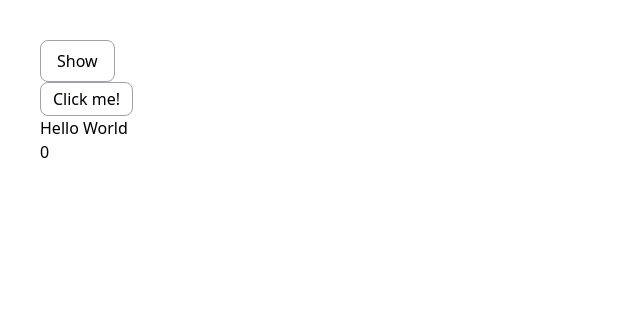
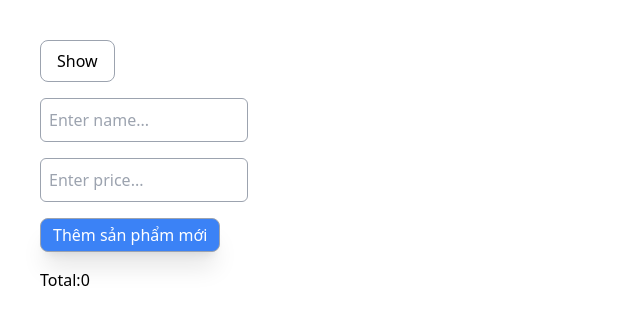
Before and after one commit to nmnhi/Reactjs, a React (Create React App) app: page / in a window 1280 px wide. Both pictures are taken after a click on the button "Show". Shown: the top 324 px of the page, without its empty margins (0-640 px from the left). Built offline with nearby package versions, Linux system fonts and the light colour scheme.

Commit message:
useMemo for add product and calculate total price

```diff
--- /dev/null
+++ b/src/Components/Add-Product.tsx
@@ -0,0 +1,62 @@
+import { useState, useMemo, useRef } from "react";
+function AddProduct() {
+  const [name, setName] = useState("");
+  const [price, setPrice] = useState("");
+  const [products, setProducts] = useState<any>([]);
+
+  const nameRef = useRef<any>();
+  const handleSubmit = () => {
+    setProducts([...products, { name, price: +price }]);
+    setName("");
+    setPrice("");
+    nameRef.current.focus();
+  };
+
+  const total = useMemo(() => {
+    const result = products.reduce((result: any, prod: any) => {
+      console.log("Tính toán lại....");
+      return result + prod.price;
+    }, 0);
+    return result;
+  }, [products]);
+
+  return (
+    <div className="mt-4">
+      <input
+        ref={nameRef}
+        className="px-2 py-1 w-52 h-11 border border-gray-400 rounded-md flex"
+        type="text"
+        value={name}
+        placeholder="Enter name..."
+        onChange={(e) => setName(e.target.value)}
+      />
+      <input
+        className="px-2 py-1 w-52 h-11 border border-gray-400 rounded-md flex mt-4"
+        type="text"
+        value={price}
+        placeholder="Enter price..."
+        onChange={(e) => setPrice(e.target.value)}
+      />
+      <button
+        onClick={handleSubmit}
+        className="rounded-lg px-3 py-1 shadow-xl border border-gray-400 bg-blue-500 text-white mt-4"
+      >
+        Thêm sản phẩm mới
+      </button>
+      <br />
+      <div className="mt-4">
+        Total:{total}
+        <ul>
+          {products.map(
+            (product: { name: string; price: string }, index: any) => (
+              <li key={index}>
+                {product.name} - {product.price}
+              </li>
+            )
+          )}
+        </ul>
+      </div>
+    </div>
+  );
+}
+export default AddProduct;
--- a/src/Components/Mounted-Unmounted.tsx
+++ b/src/Components/Mounted-Unmounted.tsx
@@ -9,6 +9,7 @@ import UseLayoutEffect from "./UseLayoutEffect";
 import UseRefTimer from "./UseRef-Timer";
 import Memo from "./React-Memo";
 import Parent from "./Parent";
+import AddProduct from "./Add-Product";
 // Mounted & Unmounted
 // Mount là thời điểm đưa 1 component vào sử dụng còn unmounted là thời đưa component ra khỏi và không sử dụng nó nữa
 
@@ -31,7 +32,8 @@ function Mounted() {
       {/* {show && <UseLayoutEffect />} */}
       {/* {show && <UseRefTimer />} */}
       {/* {show && <Memo />} */}
-      {show && <Parent />}
+      {/* {show && <Parent />} */}
+      {show && <AddProduct />}
     </div>
   );
 }
```
Also changed, not shown: src/Components/dist/Add-Product.js (added), src/Components/dist/Mounted-Unmounted.js.
